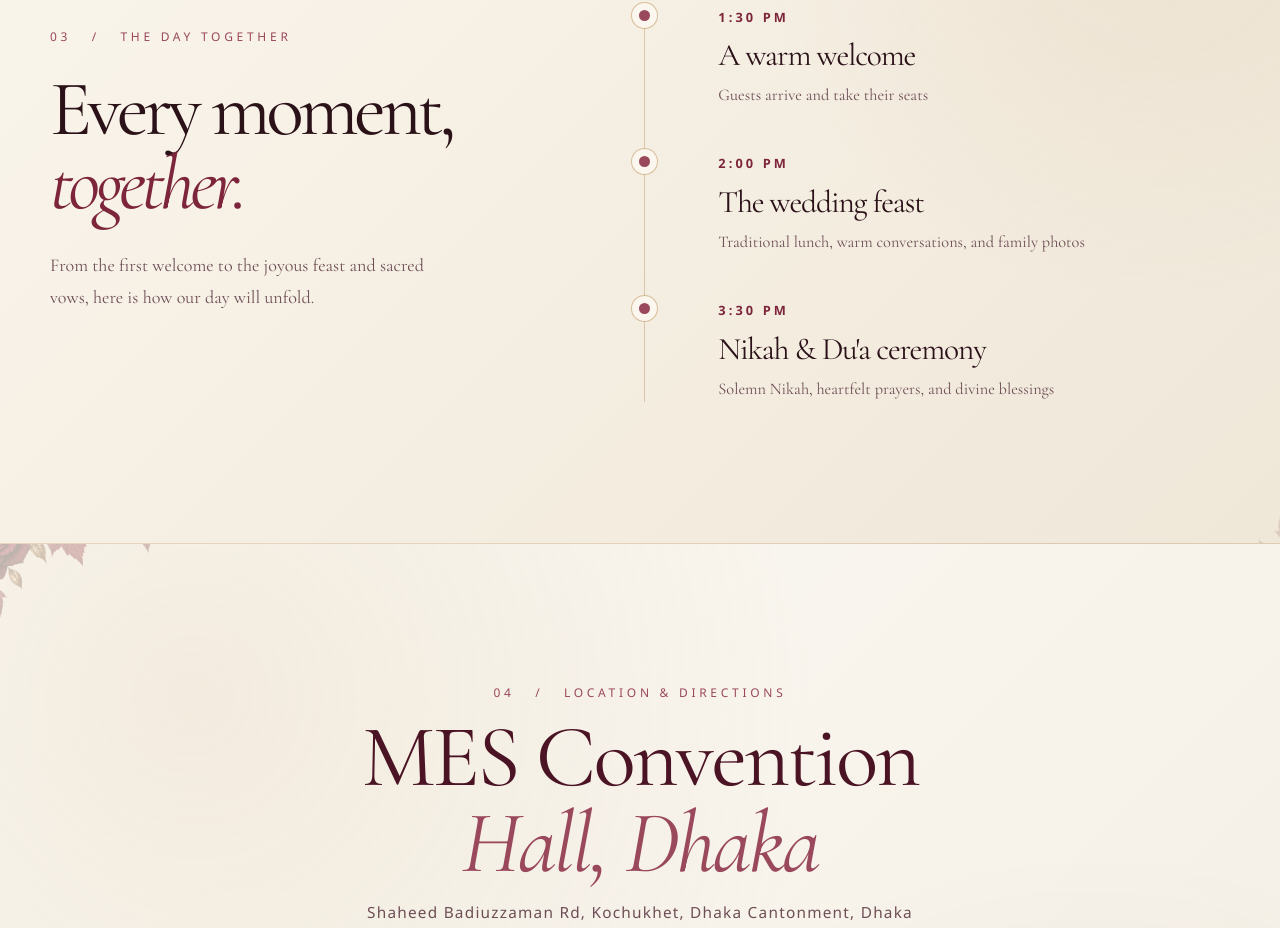
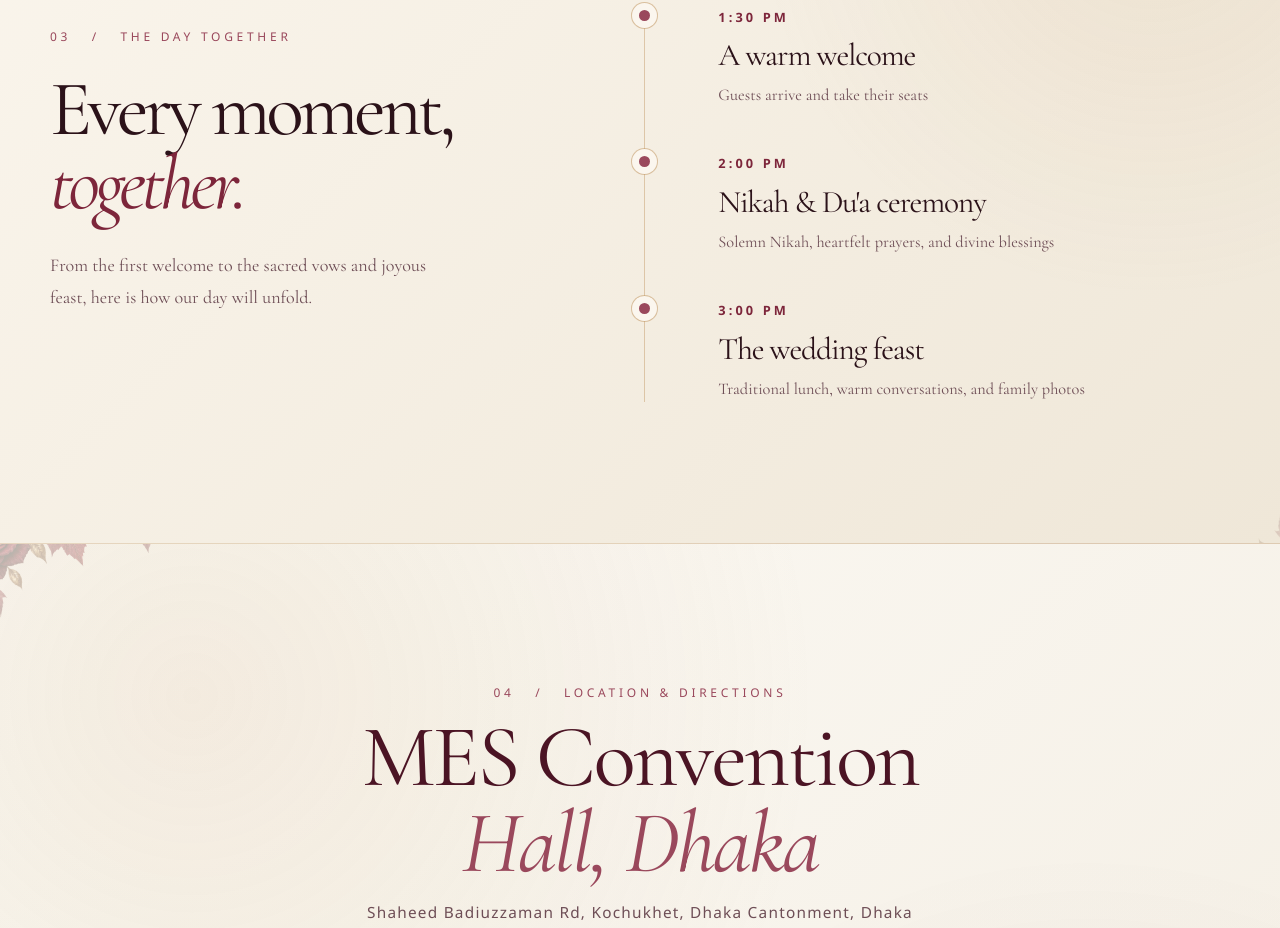
Before and after one commit to fahad-kamal/kamla, a plain HTML site: page index.html in a window 1280 px wide. Shown: the part 3011-3939 px from the top of the page. Drawn offline with nearby package versions, Linux system fonts and the light colour scheme.

Commit message:
Update schedule: Nikah as first ceremony at 2:00 PM, feast at 3:00 PM

```diff
--- a/index.html
+++ b/index.html
@@ -2883,15 +2883,15 @@
         <div class="schedule-intro reveal">
           <p class="eyebrow">03 &nbsp; / &nbsp; The day together</p>
           <h2>Every moment,<br><em>together.</em></h2>
-          <p>From the first welcome to the joyous feast and sacred vows, here is how our day will unfold.</p>
+          <p>From the first welcome to the sacred vows and joyous feast, here is how our day will unfold.</p>
         </div>
         <div class="schedule-list reveal">
           <div class="schedule-row"><time datetime="2026-10-23T13:30:00+06:00">1:30 PM</time><strong>A warm
               welcome</strong><span>Guests arrive and take their seats</span></div>
-          <div class="schedule-row"><time datetime="2026-10-23T14:00:00+06:00">2:00 PM</time><strong>The wedding
+          <div class="schedule-row"><time datetime="2026-10-23T14:00:00+06:00">2:00 PM</time><strong>Nikah &amp;
+              Du'a ceremony</strong><span>Solemn Nikah, heartfelt prayers, and divine blessings</span></div>
+          <div class="schedule-row"><time datetime="2026-10-23T15:00:00+06:00">3:00 PM</time><strong>The wedding
               feast</strong><span>Traditional lunch, warm conversations, and family photos</span></div>
-          <div class="schedule-row"><time datetime="2026-10-23T15:30:00+06:00">3:30 PM</time><strong>Nikah &amp;
-              Du'a ceremony</strong><span>Solemn Nikah, heartfelt prayers, and divine blessings</span></div>
         </div>
       </div>
     </section>
```
